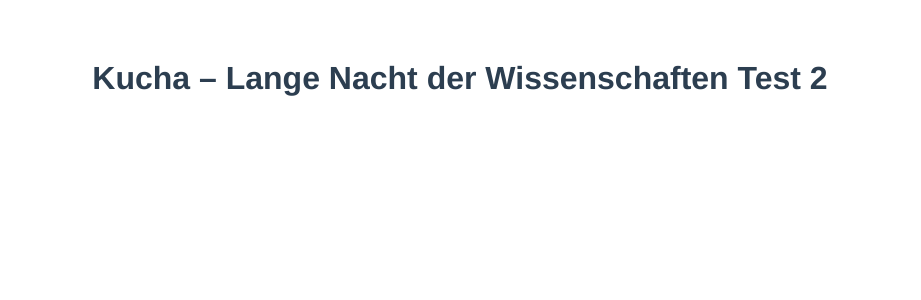
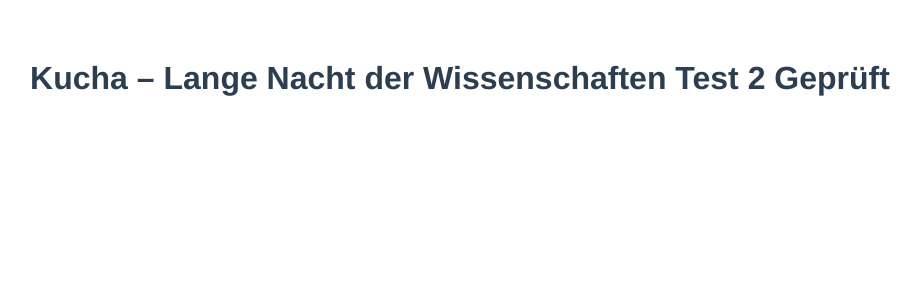
Before and after one commit to svenvonwerner/kucha-longnight, a Vue app: page / in a window 1280 px wide. Shown: the top 300 px of the page, without its empty margins (180-1101 px from the left). Built offline with nearby package versions, Linux system fonts and the light colour scheme.

Commit message:
Update App.vue

```diff
--- a/src/App.vue
+++ b/src/App.vue
@@ -1,5 +1,5 @@
 <template>
-  <h1>Kucha – Lange Nacht der Wissenschaften Test 2</h1>
+  <h1>Kucha – Lange Nacht der Wissenschaften Test 2 Geprüft</h1>
 </template>
 
 <script>
```
